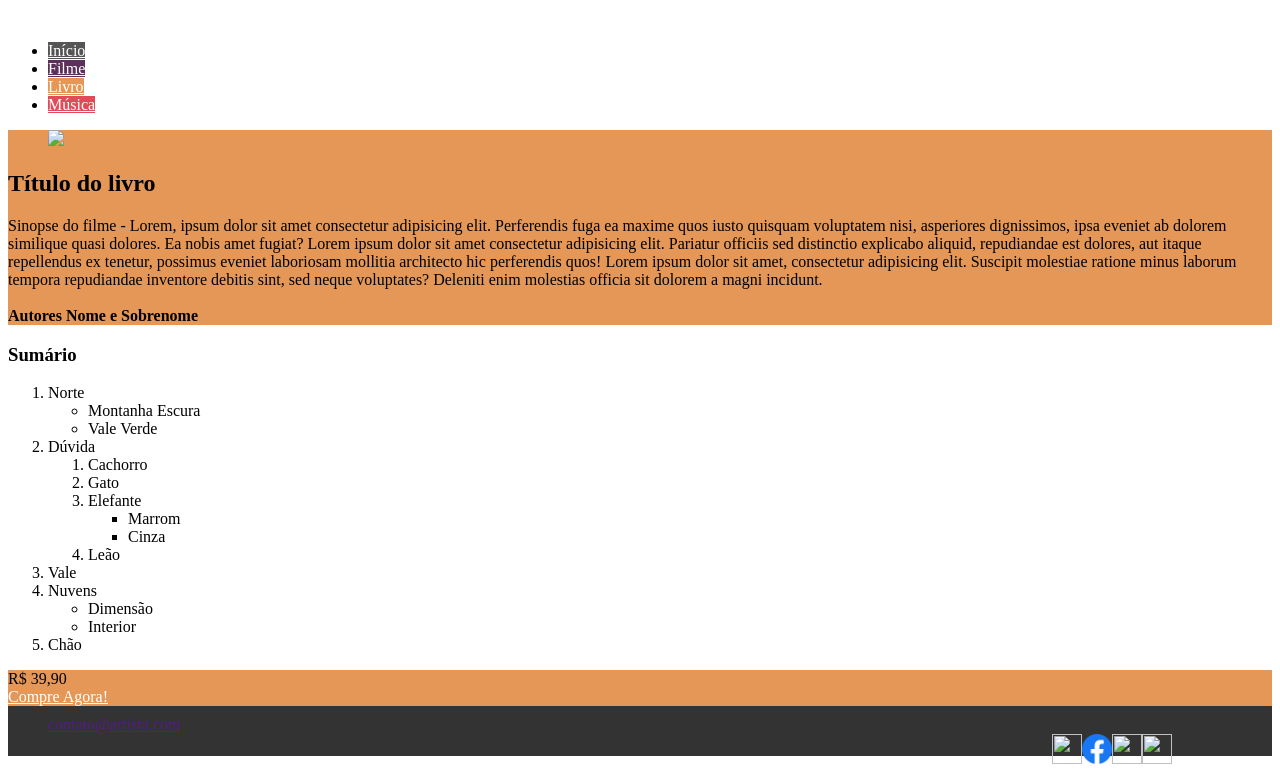
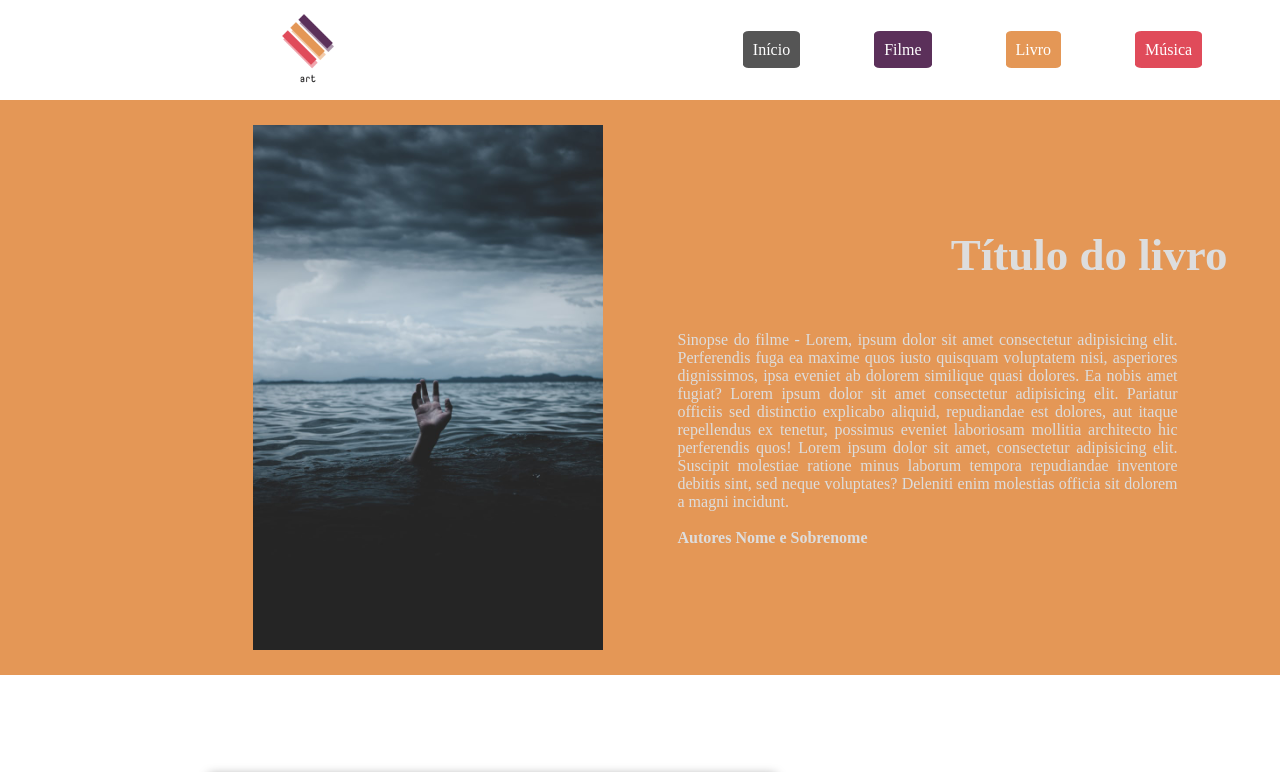
Before and after one commit to Washington-Pereira/10, a plain HTML site: page livro.html in a window 1280 px wide. Shown: the top 772 px of the page. Drawn offline with Linux system fonts and the light colour scheme.

Commit message:
sextafeiragit add .git add .

```diff
--- a/css/estilo.css
+++ b/css/estilo.css
@@ -1,16 +1,25 @@
 body {
     font-family: 'Poppins';
+    background-color: white;
+    color: #fff;
 }
-
+a {
+    text-decoration: none;
+}
 header, #principal, #second, #contato, #stream {
-
+    display: flex;
+    align-items: center;
+    gap: 50px;
+    justify-content: center;
 }
 
 .link-menu {
     color: #fff;
     background-color: #555;
+    padding: 10px;
+    border-radius: 10%;
+    text-decoration: none;
 }
-
 .f {
     background-color: #5b305a;
 }
@@ -20,13 +29,32 @@ header, #principal, #second, #contato, #stream {
 .m {
     background-color: #e04b5a;
 }
+p{
+    text-align: justify;
+    width: 500px;
+}
 
 main {
     background-color: #333;
+    display: flex;
+    justify-content: center;
+    color: #ddd;
 }
+main #principal{
+    gap: 75px;
+    padding: 25px;
+    }
 
 h1, h2 {
     font-family: 'Amatic SC';
+    font-size: 45px;
+    text-align: end;
+}
+nav{
+    justify-content: center;
+    display: flex;
+    flex: 1;
+    gap: 20px;
 }
 
 #second a {
@@ -38,18 +66,130 @@ footer {
     color: #ddd;
     height: 50px;
 }
+header{
+    background-color: #fff;
+    display: flex;
+    align-items: center;
+    justify-content: center;
+    gap: 50px;
+}
 #social {
     justify-content: flex-end;
     display: flex;
     padding-right: 100px;
     padding: 10px 0 5px 20px
-    align-items: center;
+    align-items center;
 }
 #social img {
     height: 30px;
     width: 30px;
 }
+#social{
+    justify-content: center;
+    display: flex;
+    flex: 1;
+    gap: 20px;
+}
 #contato {
     padding: 10px 0 30px 40px;
-
 }
+#contato{
+    display: flex;
+    justify-content: center;
+    align-items: center;
+    gap: 50px;
+}
+#contato{
+    display: flex;
+    justify-content: center;
+    flex: 1;
+    gap: 15px;
+}
+*{
+    margin: 0;
+    box-sizing: border-box;
+    padding: 0;
+}
+#logo{
+    width: 100px;
+    display: flex;
+    justify-content: center;
+    flex: 1;
+}
+figure{
+    justify-content: end;
+    display: flex;
+    flex: 1;
+}
+figure img{
+    width: 350px;
+}
+.cartaz{
+    margin: 80px 0px;
+}
+.capa{
+    width: 300px;
+}
+#menu{
+    margin: 0;
+    padding: 0;
+    display: flex;
+}
+.item-menu{
+    padding: 2.0rem;
+    margin: 0 5px;
+}
+#email{
+    justify-content: center;
+    display: flex;
+    gap: 20px;
+    flex: 1;
+}
+#email a{
+    color: #fff;
+    font-size: xx-small;
+}
+#descricao {
+    color: black;
+    border: 2px solid black;
+    box-shadow: 0 0 10px rgba(0, 0, 0, 0.4);
+    margin: 100px 0;
+    padding: 50px;
+}
+#descricao ol ul{
+    padding-left: 50px;
+}
+#descricao ol ol{
+    padding-left: 50px;
+}
+#descricao ol{
+    padding-left: 50px;
+}
+#second div#descricao {
+    padding-right: 300px;
+}
+#sec_ctd {
+    width: 750px;
+    gap: 50px;
+    flex-direction: column;
+    display: flex;
+    flex: 1;
+}
+#acesso{
+    font-family: "Amatic SC";
+    font-size: 20px;
+    padding: 30px 60px;
+    text-align: center;
+    border-radius: 8px;
+    box-shadow: 0 0 10px rgba(0, 0, 0, 0.4);
+}
+#acesso a:hover{
+    text-decoration: underline;
+}
+#acesso a{
+    background-color: transparent;
+}
+#acesso a img{
+    width: 50px;
+    margin: 15px;
+}
```
Also changed, not shown: images/favicon.png (added), images/filme.jpg (added), images/instagram.png (added), images/livro.jpg (added), images/logo.png (added), images/musica.jpg (added), images/spotify.png (added), images/twitter.png (added), images/youtube.png (added), 1 other file.
